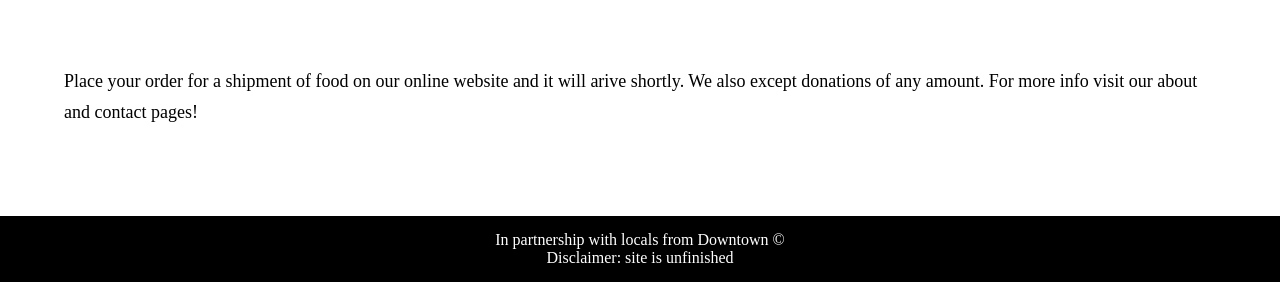
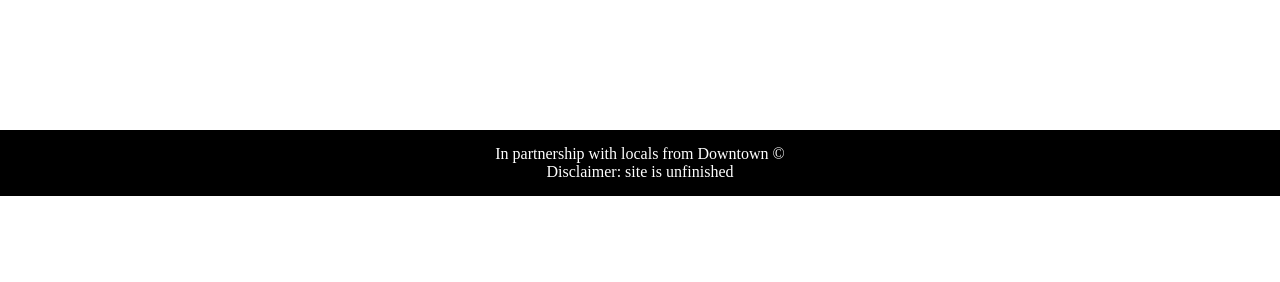
Before and after one commit to ghuser42/Carters-Website, a plain HTML site: page index.html in a window 1280 px wide. Shown: the part 782-1064 px from the top of the page. After the commit the page ends 978 px from the top, so only its background shows below. Drawn offline with Linux system fonts and the light colour scheme.

Commit message:
Update index.html

```diff
--- a/index.html
+++ b/index.html
@@ -114,7 +114,6 @@
 	<div class="banner"><img alt="" src="https://images.unsplash.com/photo-1606787366850-de6330128bfc?ixid=MnwxMjA3fDF8MHxwaG90by1wYWdlfHx8fGVufDB8fHx8&ixlib=rb-1.2.1&auto=format&fit=crop&w=750&q=80"></div>
 
 <div class="content">
-	<p>Place your order for a shipment of food on our online website and it will arive shortly. We also except donations of any amount. For more info visit our about and contact pages! </p>
 </div>
 
     <footer>
```
